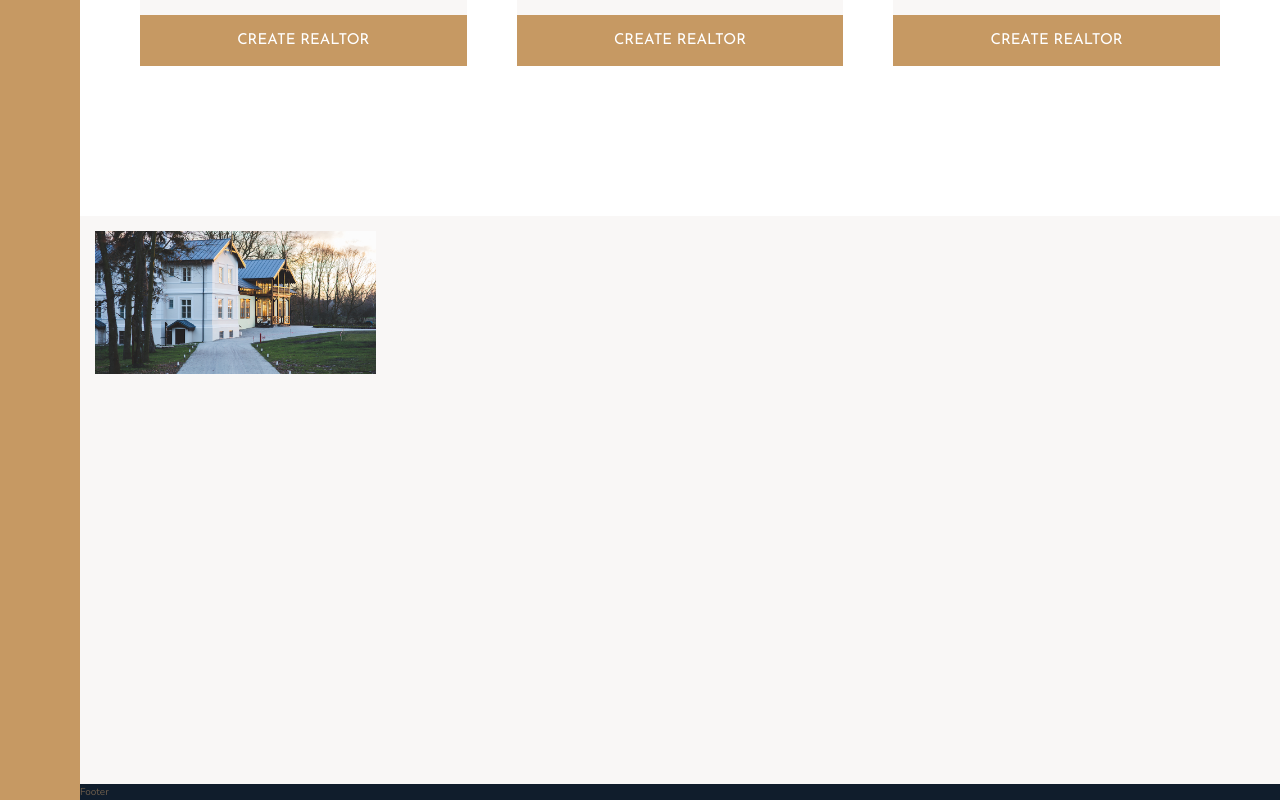
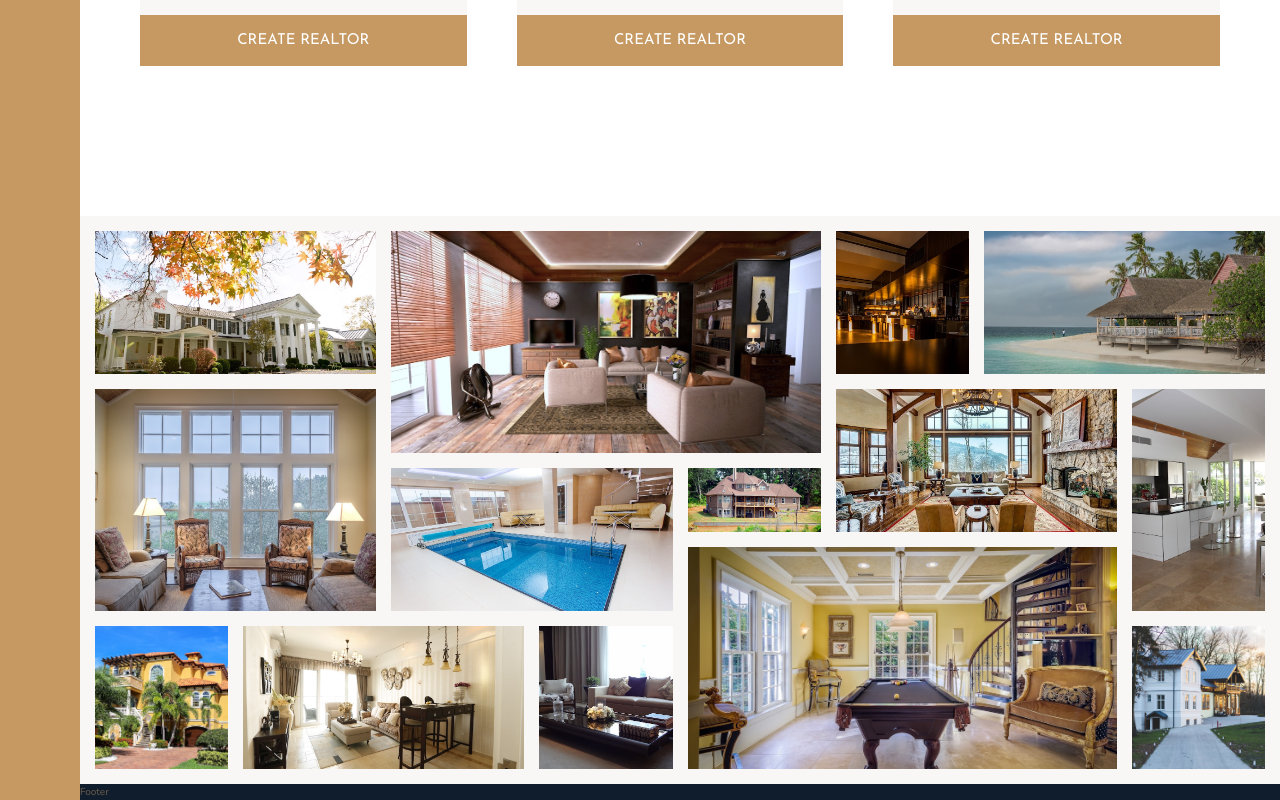
Before and after one commit to pawelpiatek1707/Nexter, a website: page index.html in a window 1280 px wide. Shown: the part 2962-3762 px from the top of the page. Drawn offline with nearby package versions, Linux system fonts and the light colour scheme.

Commit message:
finished gallery styling

```diff
--- a/index.html
+++ b/index.html
@@ -292,55 +292,55 @@
             <img src="img/gal-1.jpeg" alt="Gallery image 1" class="gallery__img">
         </figure>
 
-        <figure class="gallery__item gallery__item--1">
+        <figure class="gallery__item gallery__item--2">
             <img src="img/gal-2.jpeg" alt="Gallery image 1" class="gallery__img">
         </figure>
 
-        <figure class="gallery__item gallery__item--1">
+        <figure class="gallery__item gallery__item--3">
             <img src="img/gal-3.jpeg" alt="Gallery image 1" class="gallery__img">
         </figure>
 
-        <figure class="gallery__item gallery__item--1">
+        <figure class="gallery__item gallery__item--4">
             <img src="img/gal-4.jpeg" alt="Gallery image 1" class="gallery__img">
         </figure>
 
-        <figure class="gallery__item gallery__item--1">
+        <figure class="gallery__item gallery__item--5">
             <img src="img/gal-5.jpeg" alt="Gallery image 1" class="gallery__img">
         </figure>
 
-        <figure class="gallery__item gallery__item--1">
+        <figure class="gallery__item gallery__item--6">
             <img src="img/gal-6.jpeg" alt="Gallery image 1" class="gallery__img">
         </figure>
 
-        <figure class="gallery__item gallery__item--1">
+        <figure class="gallery__item gallery__item--7">
             <img src="img/gal-7.jpeg" alt="Gallery image 1" class="gallery__img">
         </figure>
 
-        <figure class="gallery__item gallery__item--1">
+        <figure class="gallery__item gallery__item--8">
             <img src="img/gal-8.jpeg" alt="Gallery image 1" class="gallery__img">
         </figure>
 
-        <figure class="gallery__item gallery__item--1">
+        <figure class="gallery__item gallery__item--9">
             <img src="img/gal-9.jpeg" alt="Gallery image 1" class="gallery__img">
         </figure>
 
-        <figure class="gallery__item gallery__item--1">
+        <figure class="gallery__item gallery__item--10">
             <img src="img/gal-10.jpeg" alt="Gallery image 1" class="gallery__img">
         </figure>
 
-        <figure class="gallery__item gallery__item--1">
+        <figure class="gallery__item gallery__item--11">
             <img src="img/gal-11.jpeg" alt="Gallery image 1" class="gallery__img">
         </figure>
 
-        <figure class="gallery__item gallery__item--1">
+        <figure class="gallery__item gallery__item--12">
             <img src="img/gal-12.jpeg" alt="Gallery image 1" class="gallery__img">
         </figure>
 
-        <figure class="gallery__item gallery__item--1">
+        <figure class="gallery__item gallery__item--13">
             <img src="img/gal-13.jpeg" alt="Gallery image 1" class="gallery__img">
         </figure>
 
-        <figure class="gallery__item gallery__item--1">
+        <figure class="gallery__item gallery__item--14">
             <img src="img/gal-14.jpeg" alt="Gallery image 1" class="gallery__img">
         </figure>
 
--- a/sass/_gallery.scss
+++ b/sass/_gallery.scss
@@ -13,6 +13,58 @@
       grid-row: 1/span 2;
       grid-column: 1/span 2;
     }
+    &--2{
+      grid-column: 3/span 3;
+      grid-row: 1/ span 3;
+    }
+    &--3{
+      grid-column: 6/ span 1;
+      grid-row: 1/ span 2;
+    }
+    &--4{
+      grid-column: 7/ span 2;
+      grid-row: 1/ span 2;
+    }
+    &--5{
+      grid-column: 1/ span 2;
+      grid-row: 3/ span 3;
+    }
+    &--6{
+      grid-column: 3/ span 2;
+      grid-row: 4/ span 2;
+    }
+    &--7{
+      grid-column: 5/ span 1;
+      grid-row: 4/ span 1;
+    }
+    &--8{
+      grid-column: 6/ span 2;
+      grid-row: 3/ span 2;
+    }
+    &--9{
+      grid-column: 8/ span 1;
+      grid-row: 3/ span 3;
+    }
+    &--10{
+      grid-column: 1/ span 1;
+      grid-row: 6/ span 2;
+    }
+    &--11{
+      grid-column: 2/ span 2;
+      grid-row: 6/ span 2;
+    }
+    &--12{
+      grid-column: 4/ span 1;
+      grid-row: 6/ span 2;
+    }
+    &--13{
+      grid-column: 5/ span 3;
+      grid-row: 5/ span 3;
+    }
+    &--14{
+      grid-column: 8/ span 1;
+      grid-row: 6/ span 2;
+    }
   }
 
   &__img{
```
Also changed, not shown: css/style.css.
